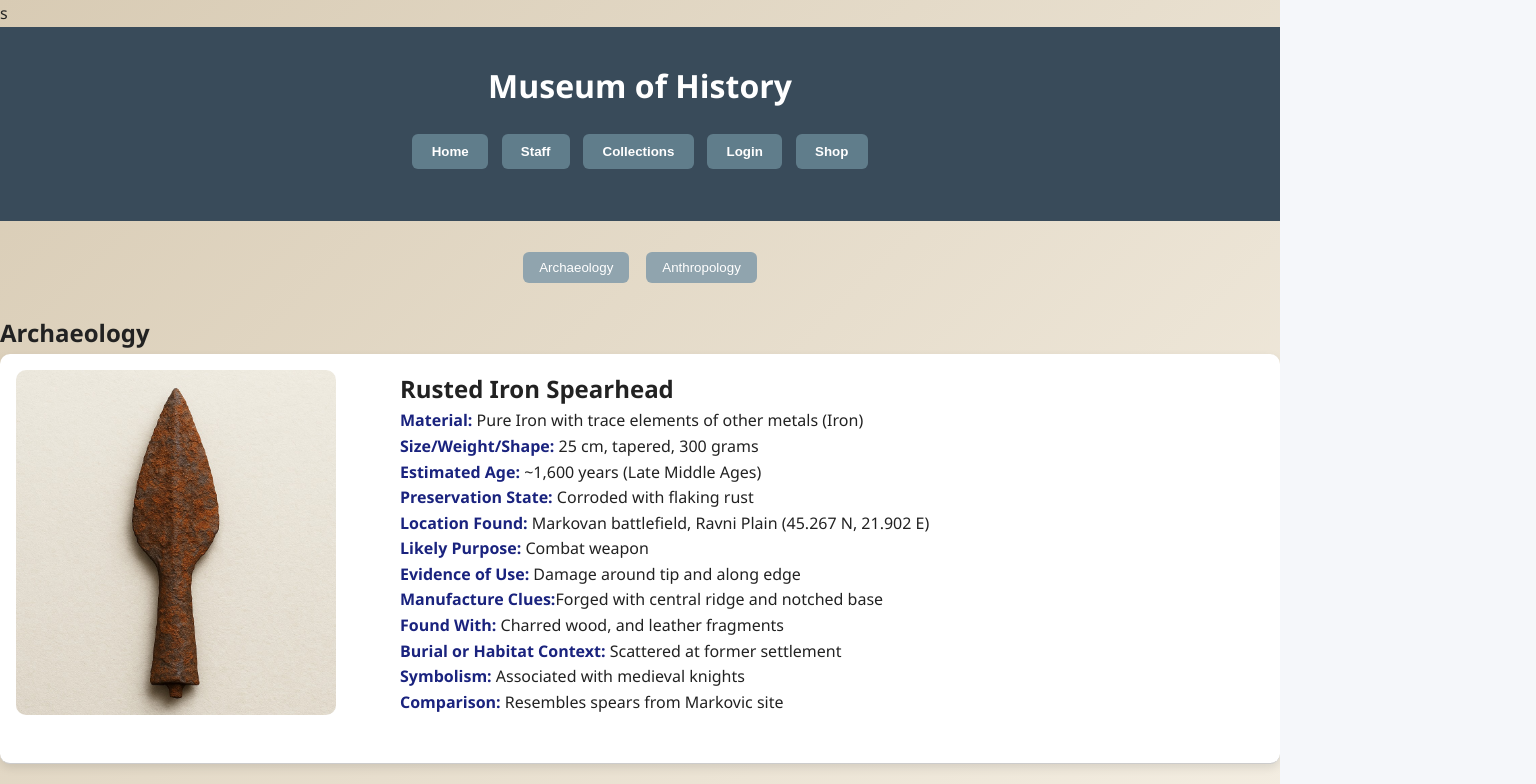
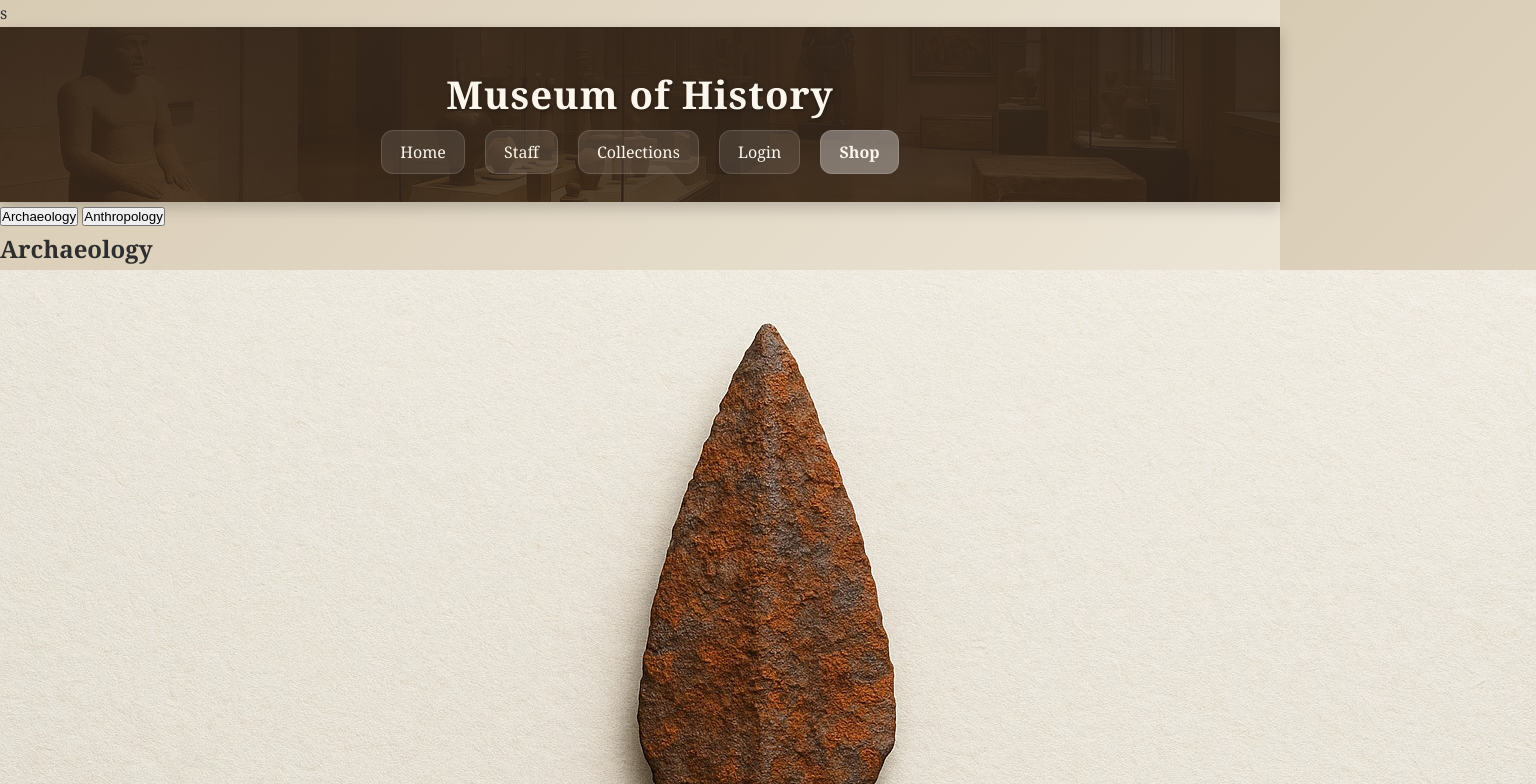
Before and after one commit to kristinayankovsky/Museum, a plain HTML site: page html/collections.html in a window 1280 px wide. Shown: the top 784 px of the page, 1536 px wide, since content can reach past the window. Drawn offline with Linux system fonts and the light colour scheme.

Commit message:
Refactor collections.html for improved layout and navigation
Updated the HTML structure and styling for the collections page, including changes to navigation and artifact sections.

```diff
--- a/html/collections.html
+++ b/html/collections.html
@@ -10,128 +10,19 @@ s<!doctype html>
   <link rel="stylesheet" href="../css/style.css" />
   <meta name="robots" content="noindex, nofollow">
   <title>Collections — Museum of History</title>
-  <style>
 
-    body {
-      background-color: #f5f7fa;
-      color: #222;
-      font-family: 'Segoe UI', Arial, sans-serif;
-    }
-
-    header {
-      background-color: #394b5a;
-      color: white;
-      text-align: center;
-      padding: 2rem 1rem;
-    }
-
-    header h1 {
-      margin-bottom: 1rem;
-      font-size: 2rem;
-    }
-
-    nav {
-      margin-bottom: 1rem;
-    }
-
-    nav button {
-      background-color: #607d8b;
-      color: white;
-      border: none;
-      padding: 0.6rem 1.2rem;
-      margin: 0.3rem;
-      border-radius: 6px;
-      cursor: pointer;
-      font-weight: 600;
-    }
-
-    nav button:hover {
-      background-color: #455a64;
-    }
-
-    .submenu {
-      text-align: center;
-      margin: 1.5rem 0;
-    }
-
-    .submenu button {
-      background-color: #90a4ae;
-      border: none;
-      padding: 0.5rem 1rem;
-      margin: 0.4rem;
-      border-radius: 6px;
-      color: white;
-      cursor: pointer;
-    }
-
-    .submenu button:hover {
-      background-color: #78909c;
-    }
-
-    .disclaimer {
-      font-style: italic;
-      text-align: center;
-      color: #555;
-      margin: 1rem 0 2rem 0;
-    }
-
-    .collection-section {
-      width: 85%;
-      max-width: 1100px;
-      margin: 0 auto 3rem auto;
-    }
+</head>
 
 
-    .collection-item {
-      display: flex;
-      flex-wrap: wrap;
-      gap: 2rem;
-      margin-bottom: 3rem;
-      border-bottom: 1px solid #ccc;
-      padding-bottom: 2rem;
-      background-color: #fff;
-      border-radius: 10px;
-      box-shadow: 0 4px 10px rgba(0, 0, 0, 0.1);
-    }
-
-    .artifact-img {
-      width: 320px;
-      height: auto;
-      object-fit: cover;
-      border-radius: 10px;
-      margin: 1rem;
-    }
-
-    .artifact-details {
-      flex: 1;
-      min-width: 280px;
-      padding: 1rem;
-      line-height: 1.6;
-    }
-
-    .artifact-details strong {
-      color: #1a237e;
-    }
-
-    footer {
-      text-align: center;
-      padding: 1rem;
-      background-color: #394b5a;
-      color: white;
-      font-size: 0.9rem;
-    }
-  </style>
-</head>
-
 <body>
-    <header>
-    <h1>Museum of History</h1>
-    <nav>
-      <button onclick="location.href='../index.html'">Home</button>
-      <button onclick="location.href='staff.html'">Staff</button>
-      <button onclick="location.href='collections.html'">Collections</button>
-      <button onclick="location.href='login.html'">Login</button>
-      <button onclick="location.href='shop.html'">Shop</button>
+     <header class="hero small-hero">
+    <h1 class="site-title">Museum of History</h1>
+    <nav class="page-nav">
+      <a href="../index.html">Home</a>
+      <a href="staff.html">Staff</a>
+      <a href="collections.html">Collections</a>
+      <a href="login.html">Login</a>
+      <a href="shop.html" class="active">Shop</a>
     </nav>
   </header>
 
```
